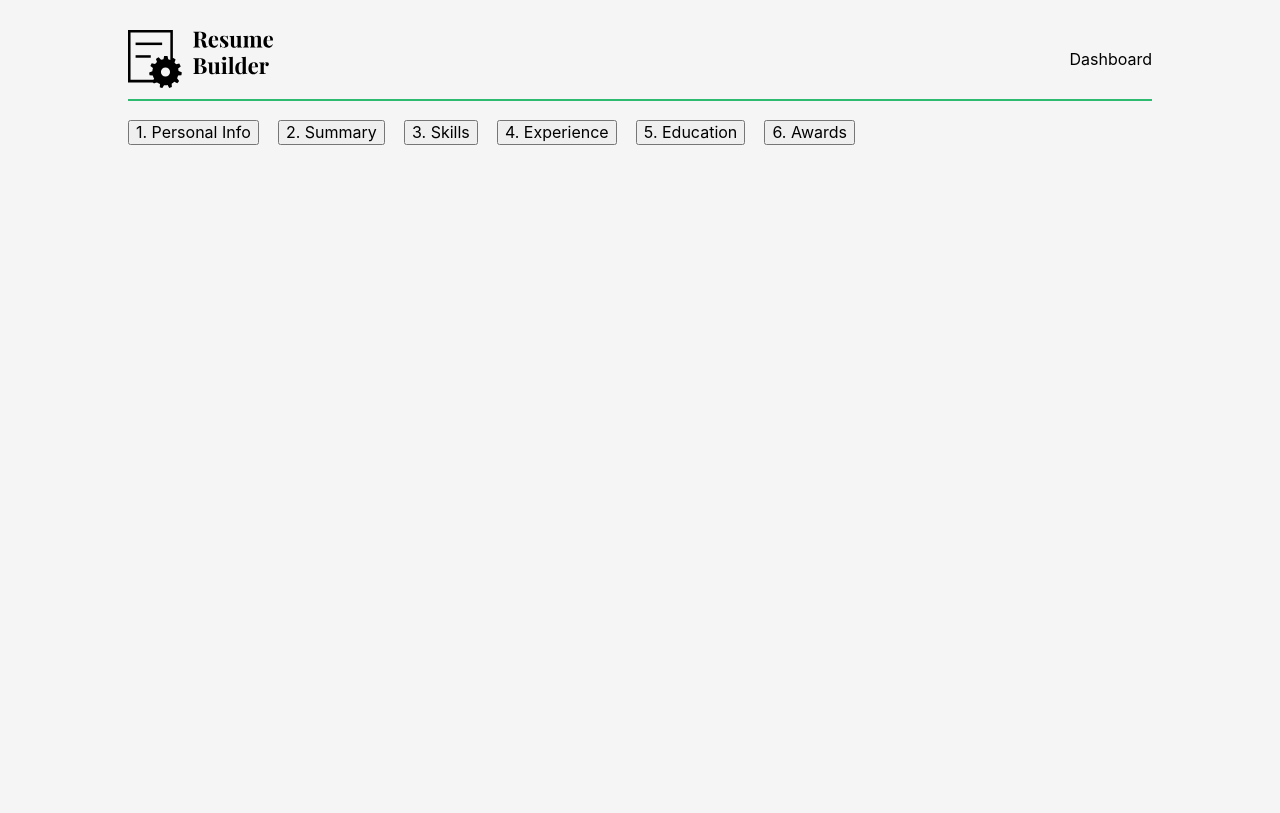
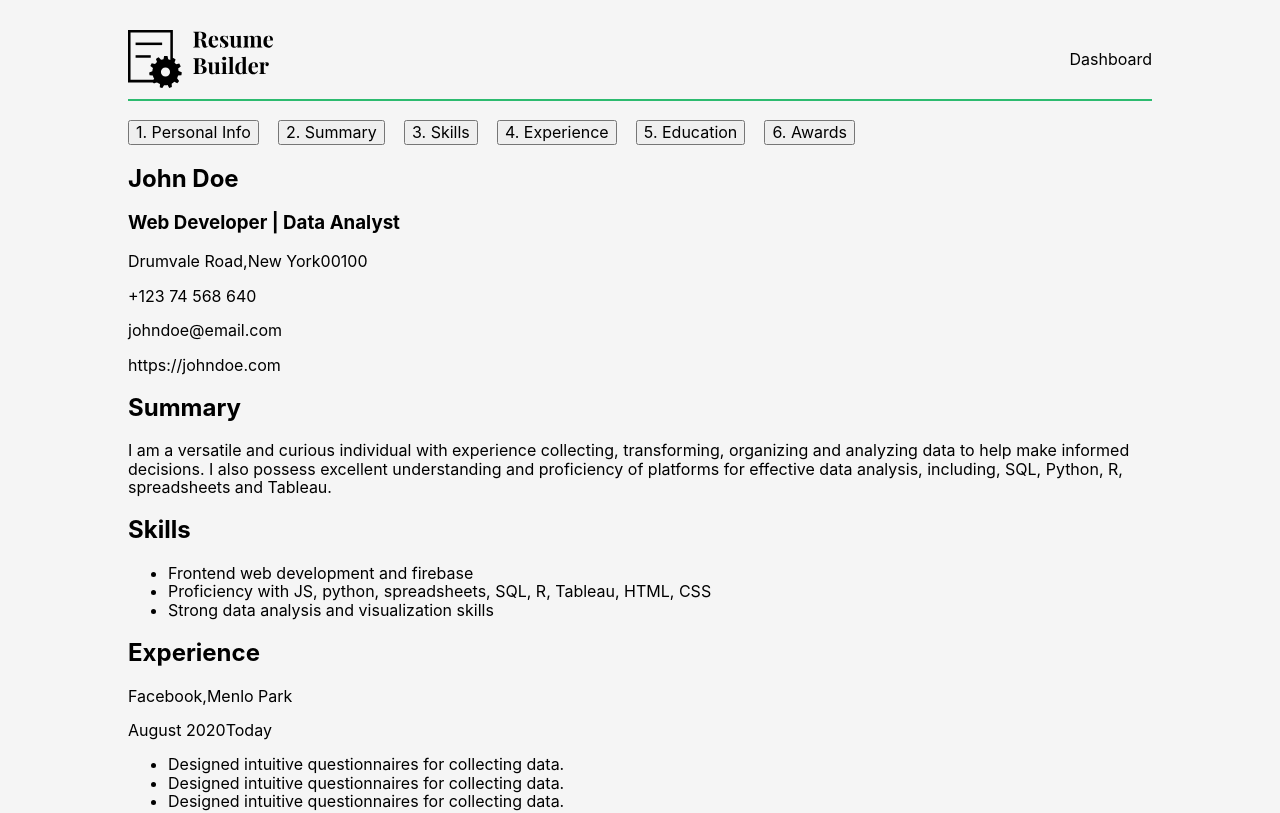
Before and after one commit to CharlesIvia/cv-builder, a React (Create React App) app: page / in a window 1280 px wide. Shown: the top 813 px of the page. Built offline with nearby package versions, Linux system fonts and the light colour scheme.

Commit message:
state management

```diff
--- a/src/components/Home.js
+++ b/src/components/Home.js
@@ -4,6 +4,7 @@
 import Education from "./Education";
 import Experience from "./Experience";
 import HeaderButton from "./HeaderButton";
+import Output from "./Output";
 import PersonalInfo from "./PersonalInfo";
 import Skills from "./Skills";
 import Summary from "./Summary";
@@ -15,6 +16,62 @@
   const [showExperience, setShowExperince] = useState(false);
   const [showEducation, setShowEducation] = useState(false);
   const [showAwards, setShowAwards] = useState(false);
+  const [personalInformation, setPersonalInformation] = useState({
+    firstName: "",
+    lastName: "",
+    profession: "",
+    city: "",
+    street: "",
+    zipCode: "",
+    phone: "",
+    email: "",
+    website: "",
+  });
+
+  const [summaryInfo, setSummaryInfo] = useState("");
+  const [skills, setSkills] = useState({
+    skillname: "",
+    skilllist: [],
+  });
+
+  let handleAllInformationChange = (e) => {
+    let value = e.target.value;
+    setPersonalInformation({
+      ...personalInformation,
+      [e.target.name]: value,
+    });
+
+    setSummaryInfo(value);
+  };
+
+  //Personal Infomation
+  let onPersonalInformationSubmit = (e) => {
+    e.preventDefault();
+    setPersonalInfo(false);
+    setSummary(true);
+  };
+
+  //Summary
+
+  //Skills
+
+  let handleSkillsChange = (e) => {
+    setSkills({
+      skillname: e.target.value,
+    });
+  };
+
+  let onSkillsSubmit = (e) => {
+    e.preventDefault();
+    if (skills.skillname !== "") {
+      setSkills({
+        skilllist: [...skills.skillname],
+        skillname: "",
+      });
+    } else {
+      alert("Please add a skill");
+    }
+  };
 
   let onPersonalInfoClick = () => {
     setPersonalInfo(!showPersonalInfo);
@@ -69,20 +126,28 @@
     setShowExperince(false);
     setShowEducation(false);
   };
-
   return (
     <div>
       <header className="header">
         <img src={Logo} alt="logo"></img>
         <p>Dashboard</p>
       </header>
+      <div className="main">
+        <div className="home">
+          <div className="left">
             <div className="header-btns">
               <HeaderButton
                 renderCompo={onPersonalInfoClick}
                 buttonname="1. Personal Info"
               />
-        <HeaderButton renderCompo={onSummaryClick} buttonname="2. Summary" />
-        <HeaderButton renderCompo={onSkillsClick} buttonname="3. Skills" />
+              <HeaderButton
+                renderCompo={onSummaryClick}
+                buttonname="2. Summary"
+              />
+              <HeaderButton
+                renderCompo={onSkillsClick}
+                buttonname="3. Skills"
+              />
               <HeaderButton
                 renderCompo={onExperienceClick}
                 buttonname="4. Experience"
@@ -91,15 +156,45 @@
                 renderCompo={onEducationClick}
                 buttonname="5. Education"
               />
-        <HeaderButton renderCompo={onAwardsClick} buttonname="6. Awards" />
+              <HeaderButton
+                renderCompo={onAwardsClick}
+                buttonname="6. Awards"
+              />
             </div>
 
-      {showPersonalInfo ? <PersonalInfo /> : null}
-      {showSummary ? <Summary /> : null}
-      {showSkills ? <Skills /> : null}
+            {showPersonalInfo ? (
+              <PersonalInfo
+                personalInfo={personalInformation}
+                handlePersonalInfo={handleAllInformationChange}
+                handlePersonalInfoSubmit={onPersonalInformationSubmit}
+              />
+            ) : null}
+            {showSummary ? (
+              <Summary
+                summaryInfo={summaryInfo}
+                handleSummaryInfo={handleAllInformationChange}
+              />
+            ) : null}
+            {showSkills ? (
+              <Skills
+                skillsInfo={skills}
+                handleSkillInfo={handleSkillsChange}
+                handleSkillInfoSubmit={onSkillsSubmit}
+              />
+            ) : null}
             {showExperience ? <Experience /> : null}
             {showEducation ? <Education /> : null}
             {showAwards ? <Awards /> : null}
           </div>
+        </div>
+        <div>
+          <Output
+            personalInfo={personalInformation}
+            summaryInfo={summaryInfo}
+            skillsInfo={skills}
+          />
+        </div>
+      </div>
+    </div>
   );
 }
```
Lines whose indentation alone changed are shown as unchanged.
